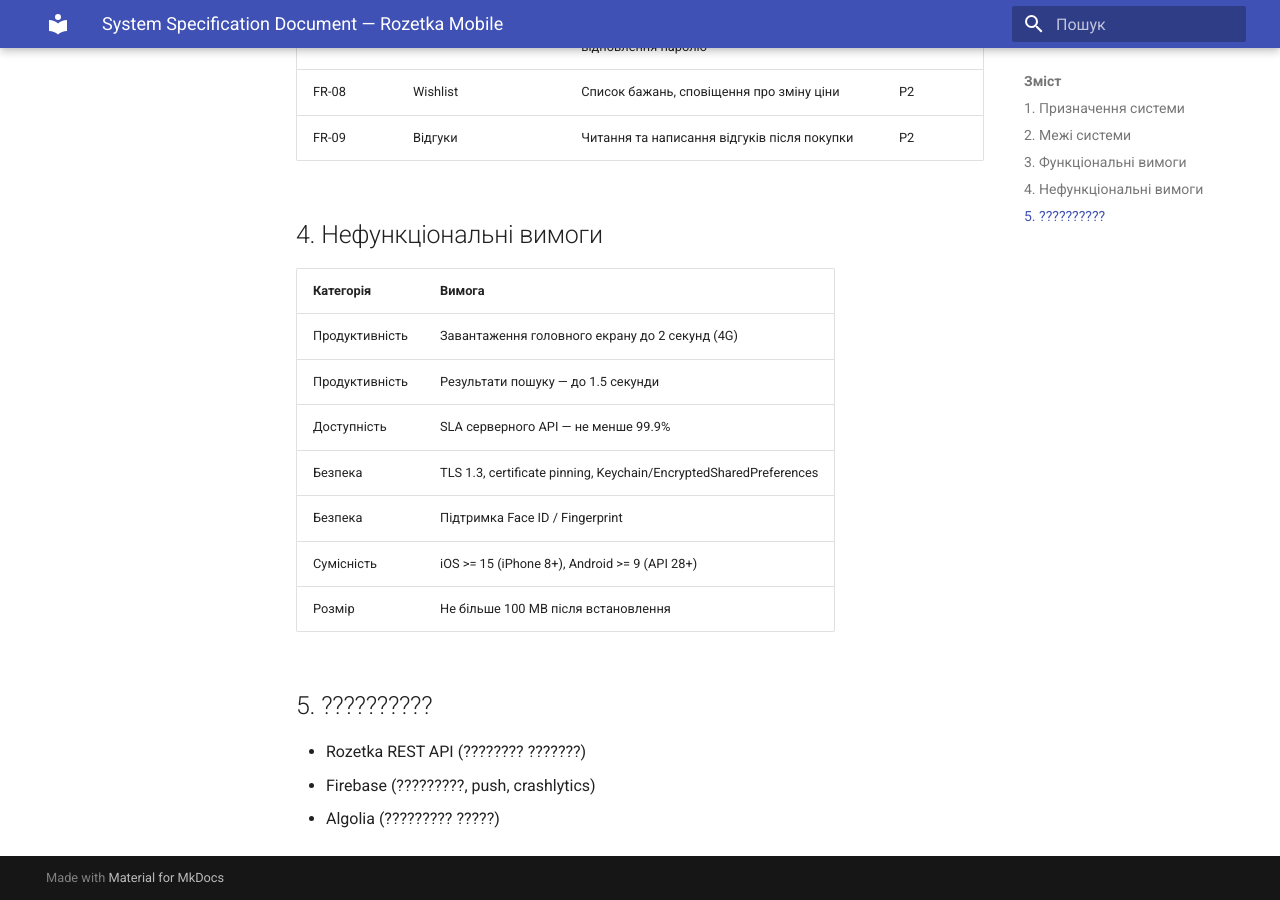
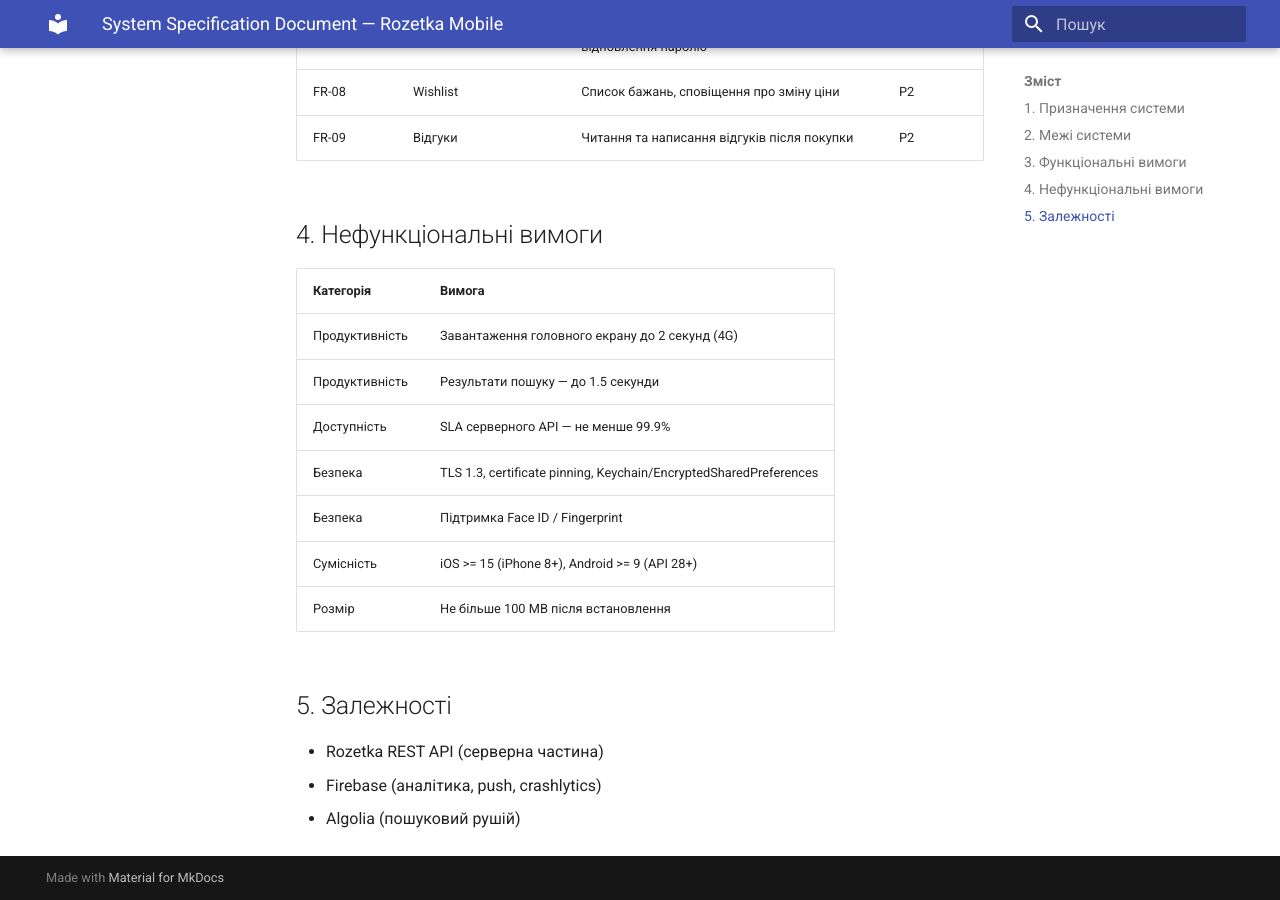
Before and after one commit to SaichukAndri/rozetka-mobile-docs, an MkDocs documentation site: the page built from docs/architecture/SSD.md, in a window 1280 px wide and 900 px high, scrolled down 1252 px. Built offline with MkDocs 1.6.1 and Material for MkDocs 9.7.7, drawn with Linux system fonts in a browser that asks for light colours.

Commit message:
fix(SSD): Розділу залежностей

```diff
--- a/docs/architecture/SSD.md
+++ b/docs/architecture/SSD.md
@@ -46,8 +46,8 @@
 | Сумісність | iOS >= 15 (iPhone 8+), Android >= 9 (API 28+) |
 | Розмір | Не більше 100 MB після встановлення |
 
-## 5. ??????????
+## 5. Залежності
 
-- Rozetka REST API (???????? ???????)
-- Firebase (?????????, push, crashlytics)
-- Algolia (????????? ?????)
+- Rozetka REST API (серверна частина)
+- Firebase (аналітика, push, crashlytics)
+- Algolia (пошуковий рушій)
```
